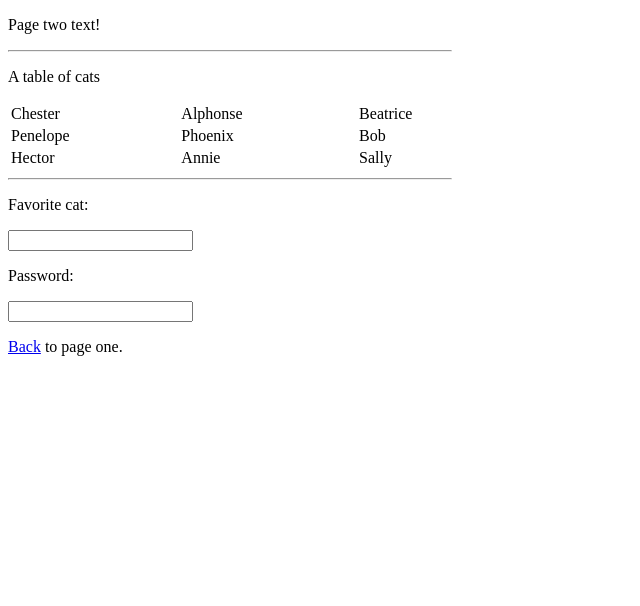
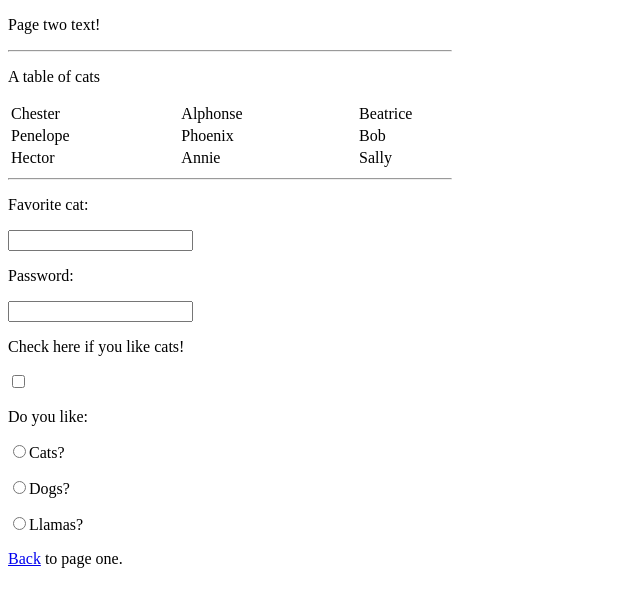
Before and after one commit to Brad-Chapin/tech_academy_meetup, a plain HTML site: page pagetwo.html in a window 1280 px wide. Shown: the whole page, without its empty margins (0-640 px from the left). Drawn offline with Linux system fonts and the light colour scheme.

Commit message:
added checkbox and radio button inputs

```diff
--- a/pagetwo.html
+++ b/pagetwo.html
@@ -30,6 +30,12 @@
     <p><input type = "text"></p>
     <p>Password:</p>
     <p><input type = "password"></p>
+    <p>Check here if you like cats!</p>
+    <p><input type="checkbox"></p>
+    <p>Do you like:</p>
+    <p><input type="radio" name = "likes" value = "cats">Cats?</p>
+    <p><input type="radio" name = "likes" value = "dogs">Dogs?</p>
+      <p><input type="radio" name = "likes" value = "llamas">Llamas?</p>
   </form>
   <p><a href="index.html">Back</a> to page one.</p>
 </body>
```
